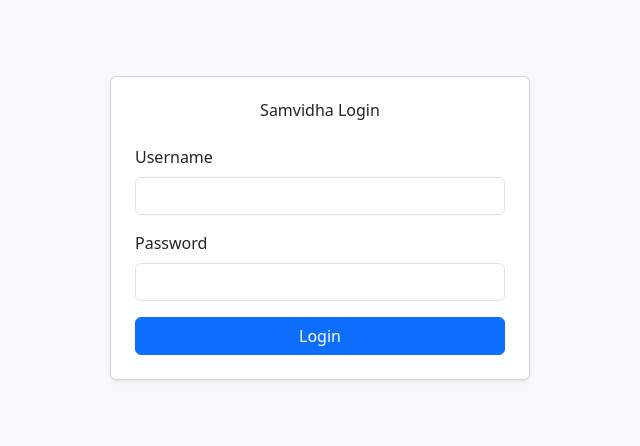
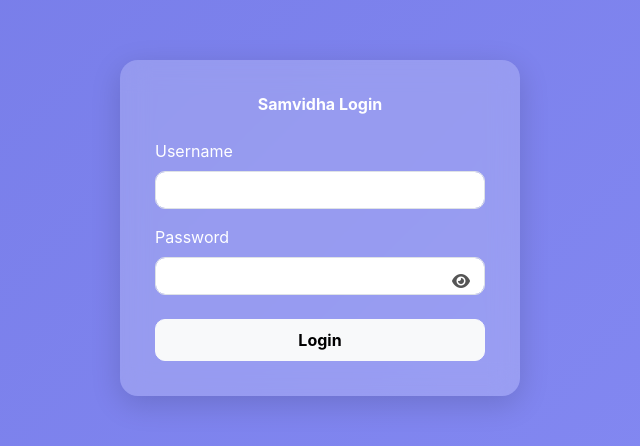
Before and after one commit to nithin-chatla/samvidha-frontend, a plain HTML site: page index.html in a window 1280 px wide. Shown: the part 172-618 px from the top of the page, without its empty margins (320-960 px from the left). Drawn offline with nearby package versions, Linux system fonts and the light colour scheme.

Commit message:
Enhance login page with styles and eye toggle
Added background gradient and glassmorphism styles to the login form. Included Font Awesome for eye toggle functionality on password input.

```diff
--- a/index.html
+++ b/index.html
@@ -1,37 +1,128 @@
-<!doctype html>
+<!DOCTYPE html>
 <html lang="en">
 <head>
-  <meta charset="utf-8" />
-  <meta name="viewport" content="width=device-width,initial-scale=1" />
-  <title>Samvidha - Login</title>
+<meta charset="UTF-8">
+<meta name="viewport" content="width=device-width, initial-scale=1.0">
+<title>Samvidha Login</title>
 
 <!-- Bootstrap -->
 <link href="https://cdn.jsdelivr.net/npm/bootstrap@5.3.2/dist/css/bootstrap.min.css" rel="stylesheet">
-  <!-- Tailwind -->
+
+<!-- Tailwind (for utility classes) -->
 <script src="https://cdn.tailwindcss.com"></script>
 
-  <link rel="stylesheet" href="styles.css">
+<!-- Icons -->
+<link rel="stylesheet" href="https://cdnjs.cloudflare.com/ajax/libs/font-awesome/6.5.0/css/all.min.css">
+
+<style>
+
+/* Background gradient animation */
+body {
+  background: linear-gradient(135deg, #4e54c8, #8f94fb);
+  background-size: 400% 400%;
+  animation: gradientBG 10s ease infinite;
+  font-family: 'Inter', sans-serif;
+}
+@keyframes gradientBG {
+  0% { background-position: 0% 50% }
+  50% { background-position: 100% 50% }
+  100% { background-position: 0% 50% }
+}
+
+/* Glass card */
+.glass-card {
+  background: rgba(255, 255, 255, 0.20);
+  backdrop-filter: blur(14px);
+  border-radius: 18px;
+  padding: 35px;
+  box-shadow: 0 8px 30px rgba(0,0,0,0.15);
+  width: 100%;
+  max-width: 400px;
+  animation: fadeSlide .8s ease;
+}
+
+/* Animation */
+@keyframes fadeSlide {
+  from { opacity: 0; transform: translateY(20px); }
+  to   { opacity: 1; transform: translateY(0); }
+}
+
+/* Input highlight animation */
+.form-control {
+  transition: 0.25s ease;
+  border-radius: 10px;
+}
+.form-control:focus {
+  transform: scale(1.02);
+  box-shadow: 0 0 15px rgba(0,0,0,0.15);
+}
+
+/* Eye icon absolute positioning */
+.eye-btn {
+  position: absolute;
+  right: 15px;
+  top: 48px;
+  cursor: pointer;
+  color: #555;
+}
+
+</style>
 </head>
-<body class="bg-light">
 
-  <div class="container vh-100 d-flex align-items-center justify-content-center">
-    <div class="card p-4 shadow-sm" style="max-width:420px; width:100%;">
-      <h3 class="text-center mb-4">Samvidha Login</h3>
+<body class="d-flex justify-content-center align-items-center vh-100">
+
+<div class="glass-card text-white">
+
+  <h2 class="text-center fw-bold mb-4">Samvidha Login</h2>
+
   <form id="loginForm">
+
+    <!-- Username -->
     <div class="mb-3">
       <label class="form-label">Username</label>
       <input id="username" class="form-control" required />
     </div>
-        <div class="mb-3">
+
+    <!-- Password with eye -->
+    <div class="mb-3" style="position: relative;">
       <label class="form-label">Password</label>
       <input id="password" type="password" class="form-control" required />
+
+      <!-- Eye toggle -->
+      <i class="fa-solid fa-eye eye-btn" id="togglePassword"></i>
     </div>
-        <div id="loginAlert" class="alert d-none" role="alert"></div>
-        <button class="btn btn-primary w-100">Login</button>
+
+    <!-- Alert -->
+    <div id="loginAlert" class="alert alert-danger d-none py-2" style="font-size: 14px;"></div>
+
+    <!-- Button -->
+    <button class="btn btn-light w-100 py-2 fw-bold mt-2" style="border-radius: 10px;">
+      Login
+    </button>
+
   </form>
 </div>
-  </div>
 
+<!-- Scripts -->
 <script src="app.js"></script>
+
+<script>
+// Password Eye Toggle
+const password = document.getElementById("password");
+const toggle = document.getElementById("togglePassword");
+
+toggle.addEventListener("click", () => {
+    if (password.type === "password") {
+        password.type = "text";
+        toggle.classList.remove("fa-eye");
+        toggle.classList.add("fa-eye-slash");
+    } else {
+        password.type = "password";
+        toggle.classList.remove("fa-eye-slash");
+        toggle.classList.add("fa-eye");
+    }
+});
+</script>
+
 </body>
 </html>
```
Lines whose indentation alone changed are shown as unchanged.
